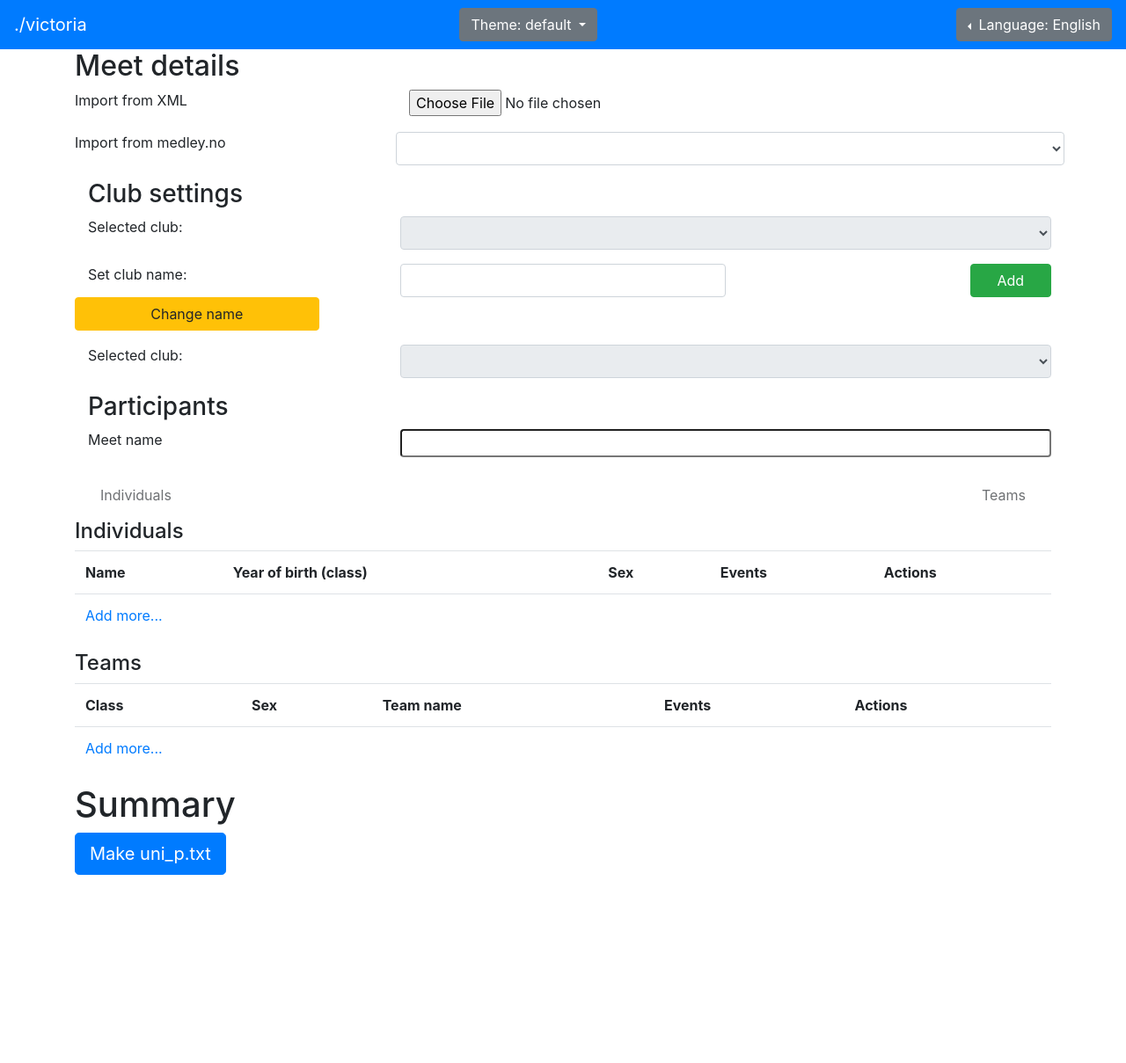
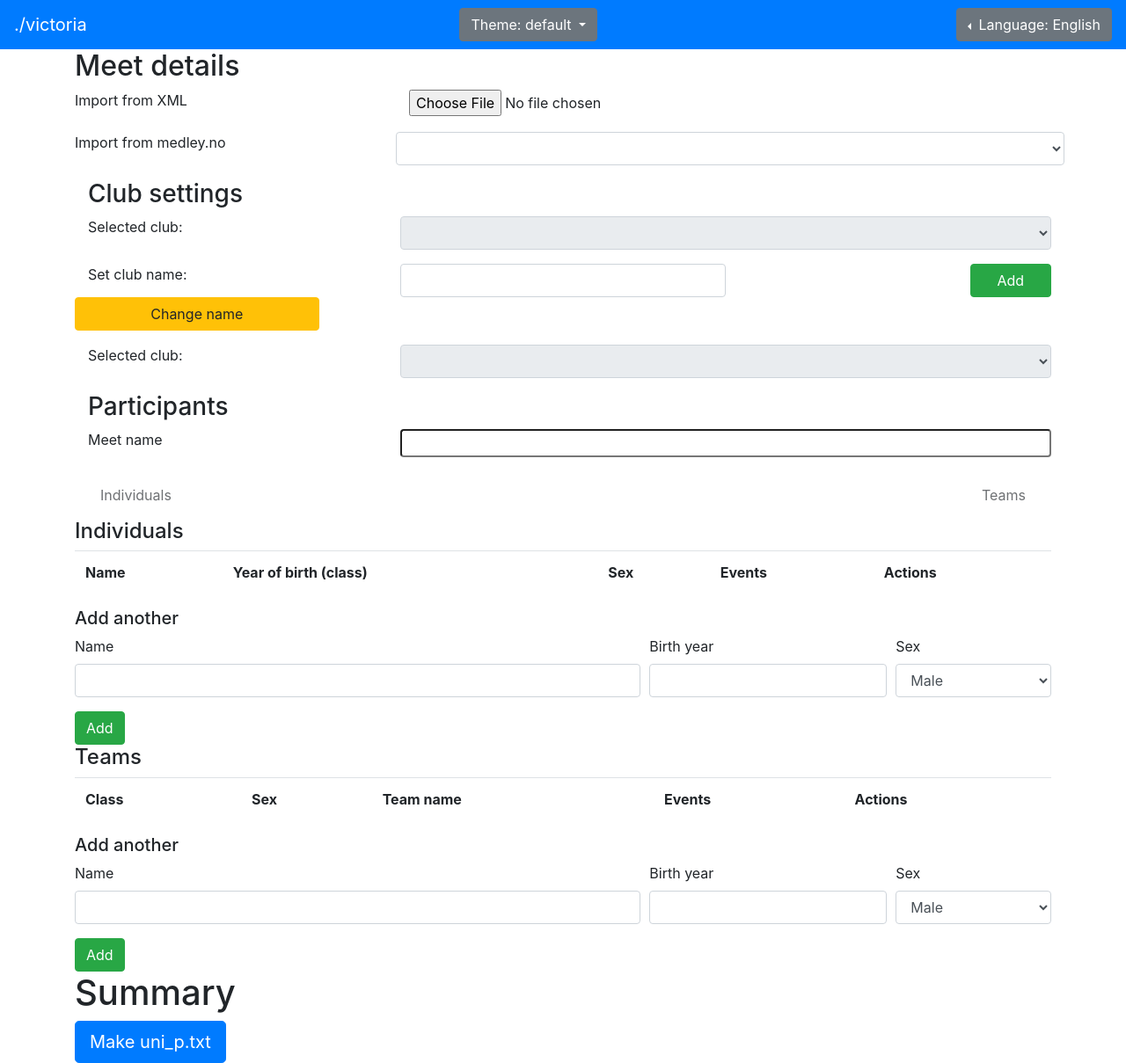
Before and after one commit to Balonbal/dot-slash-victoria, a Jekyll site: the page built from tools/uni_p.html, in a window 1280 px wide. Shown: the whole page at 88% size. Built offline with Jekyll 4.4.1, drawn with Linux system fonts in a browser that asks for light colours; nearby versions of some CDN libraries; before the commit the page ends 995 px from its top, so only the background shows below that.

Commit message:
Add editor buttons

```diff
--- a/js/uni_p.js
+++ b/js/uni_p.js
@@ -159,9 +159,13 @@ function Club(name) {
 	}
 }
 
-function Participant(name, team = false, sex = SEX_MALE) {
+function Participant(name, team = false, sex = SEX_MALE, birthyear) {
+	if (!validateName(name)) throw "Invalid name";
+	if (!validateBirth(birth, team)) throw "Invalid birth";
+	if (!validateSex(sex, team)) throw "Invalid sex";
 	this.name = name;
 	this.team = team;
+	this.birthYear = birthYear;
 	this.sex = sex;
 	this.events = [];
 
@@ -213,7 +217,7 @@ function ClubManager() {
 			button.on("click", () => {input.submit();});
 		}
 	}
-	this.addListener = function(evt, fct) {
+	this.attachListener = function(evt, fct) {
 		this.listeners[evt] = this.listeners[evt] || [];
 		this.listeners[evt].push(fct);
 	}
@@ -223,7 +227,8 @@ function ClubManager() {
 
 			if (club.name == clubname) {
 				this.selectedClub = club;
-				this.listeners["selectClub"].forEach((fct) => { fct(club); });
+				this.listeners["clubSelected"].forEach((fct) => { fct(club); });
+				console.log(club);
 				return;
 
 			}
@@ -238,7 +243,6 @@ function ClubManager() {
 		this.selectors.forEach((selector) => {
 			$("<option>").val(clubname).appendTo(selector);
 		});
-
 	}
 }
 
@@ -257,6 +261,52 @@ function Editor(participantTemplate, teamTemplate, eventTemplate) {
 	}
 	this.setClub = function(club) {
 		this.club = club;
+	}
+	this.addParticipant = function(participant) {
+
+	}
+}
+
+function validateName(name) {
+	return true;
+}
+function validateBirth(birth) {
+	const now = new Date().getFullYear();
+	const min = now - 80;
+	const max = now - 3;
+	return birth > min && birth < max;
+}
+function validateSex(sex, team) {
+	if (team && sex == SEX_MIX) return true;
+	return sex == SEX_MALE || sex == SEX_FEMALE;
+}
+function ParticipantAddForm(editor, nameField, birthField, sexField, submitButton, team = false) {
+	this.name = nameField;
+	this.birth = birthField;
+	this.sex = sexField;
+	this.submit = submitButton;
+	this.editor = editor;
+	this.team = team;
+	this.nameSuggester = function (name, birth, sex) {
+		return name;
+	}
+	this.suggestName = function () {
+		this.name.val(this.nameSuggester(this.name.val(), this.birth.val(), this.sex.val()));
+	}
+	this.name.on("change", () => { this.suggestName() });
+	this.birth.on("change", () => { this.suggestName() });
+	this.sex.on("change", () => { this.suggestName() });
+	this.submit.on("click", () => {
+		const name = this.name.val();
+		const birth = this.birth.val();
+		const sex = this.sex.val();
+
+		participant = new Participant(name, this.team, sex, birth);
+		this.editor.addParticipant(participant);
+
+	});
+	this.setNameSuggester = function(fct) {
+		this.nameSuggester = fct;
 	}
 }
 /*
@@ -599,16 +649,38 @@ $(() => {
 	const meetManager = new MeetManager();
 	const clubManager = new ClubManager();
 	const editor = new Editor($("#participantDummy"), $("#teamDummy"), $("#eventDummy"));
+	const singleForm = new ParticipantAddForm(editor, $("#addSingleName"), $("#addSingleBirth"), $("#addSingleSex"), $("#addSingleSubmit"));
+	const teamForm = new ParticipantAddForm(editor, $("#addTeamName"), $("#addTeamBirth"), $("#addTeamSex"), $("#addTeamSubmit"), true);
+	teamForm.setNameSuggester((fieldName, birth, sex) => {
+		// Get the lowest not-taken name
+		let i = 1;
+		let name, found;
+		do {
+			found = false;
+			// Construct name format "<club name> <G|J|Mix ><number> <class>"
+			name = clubManager.selectedClub.name + " ";
+			if (sex == SEX_MALE) name += "G";
+			if (sex == SEX_FEMALE) name += "J";
+			if (sex == SEX_MIX) name += "Mix ";
+			name += i++;
+			name += " " + birth;
+			clubManager.selectedClub.participants.forEach((participant) => {
+				if (participant.name == name) found = true;
+			});
+		} while (found);
+
+		return name;
+	});
 
 	meetManager.attachSelector($("#importMedley"));
-	meetManager.attachEditor(editor);
+//	meetManager.attachEditor(editor);
 	meetManager.attachListener("meetSelected", (meet) => {
 		if (meet.hasTeamEvent()) tabBarManager.getBar("participantBar").enableTab("participantTeam");
 		tabBarManager.getBar("participantBar").enableTab("participantSingle");
 	});
 	clubManager.attachSelector($("#clubList"));
 	clubManager.attachNewClubInput($("#clubName"), $("#addClub"));
-	clubManager.attachEditor(editor);
+//	clubManager.attachEditor(editor);
 	clubManager.attachListener("clubSelected", (club) => {
 		$("#participantsContainer").removeClass("hidden");
 		editor.reset();
--- a/tools/uni_p.html
+++ b/tools/uni_p.html
@@ -73,11 +73,28 @@ scripts: [uni_p, encoding-indexes, encoding, xmlParser]
 					<th class="t">Events</th>
 					<th class="t">Actions</th>
 				</tr>
-
-				<tr>
-					<td colspan="5"><a class="t" href="javascript:void(0)">Add more...</a></td>
-				</tr>
 			</table>
+			<h5>Add another</h5>
+			<form>
+				<div class="form-row">
+					<div class="form-group col-md-7">
+						<label for="addSingleName">Name</label>
+						<input class="form-control" type="text" id="addSingleName"/>
+					</div>
+					<div class="form-group col-md-3">
+						<label for="addSingleBirth">Birth year</label>
+						<input class="form-control form-control" type="number" id="addSingleBirth"/>
+					</div>
+					<div class="form-group col-md-2">
+						<label for="addSingleSex">Sex</label>
+						<select class="form-control" name="addSingleSex">
+							<option>Male</option>
+							<option>Female</option>
+						</select>
+					</div>
+				</div>
+				<button class="btn btn-success" id="addSingleSubmit">Add</button>
+			</form>
 		</div>
 		<div id="participantTeam" data-text="Teams" data-disabled="true">
 			<h4 class="t">Teams</h4>
@@ -89,10 +106,28 @@ scripts: [uni_p, encoding-indexes, encoding, xmlParser]
 					<th class="t">Events</th>
 					<th class="t">Actions</th>
 				</tr>
-				<tr>
-					<td colspan="5"><a class="t" href="javascript:void(0)">Add more...</a></td>
-				</tr>
 			</table>
+			<h5>Add another</h5>
+			<form>
+				<div class="form-row">
+					<div class="form-group col-md-7">
+						<label for="addTeamName">Name</label>
+						<input class="form-control" type="text" id="addTeamName"/>
+					</div>
+					<div class="form-group col-md-3">
+						<label for="addTeamBirth">Birth year</label>
+						<input class="form-control form-control" type="number" id="addTeamBirth"/>
+					</div>
+					<div class="form-group col-md-2">
+						<label for="addTeamSex">Sex</label>
+						<select class="form-control" name="addTeamSex">
+							<option>Male</option>
+							<option>Female</option>
+						</select>
+					</div>
+				</div>
+				<button class="btn btn-success" id="addTeamSubmit">Add</button>
+			</form>
 		</div>
 
 	</div>
```
